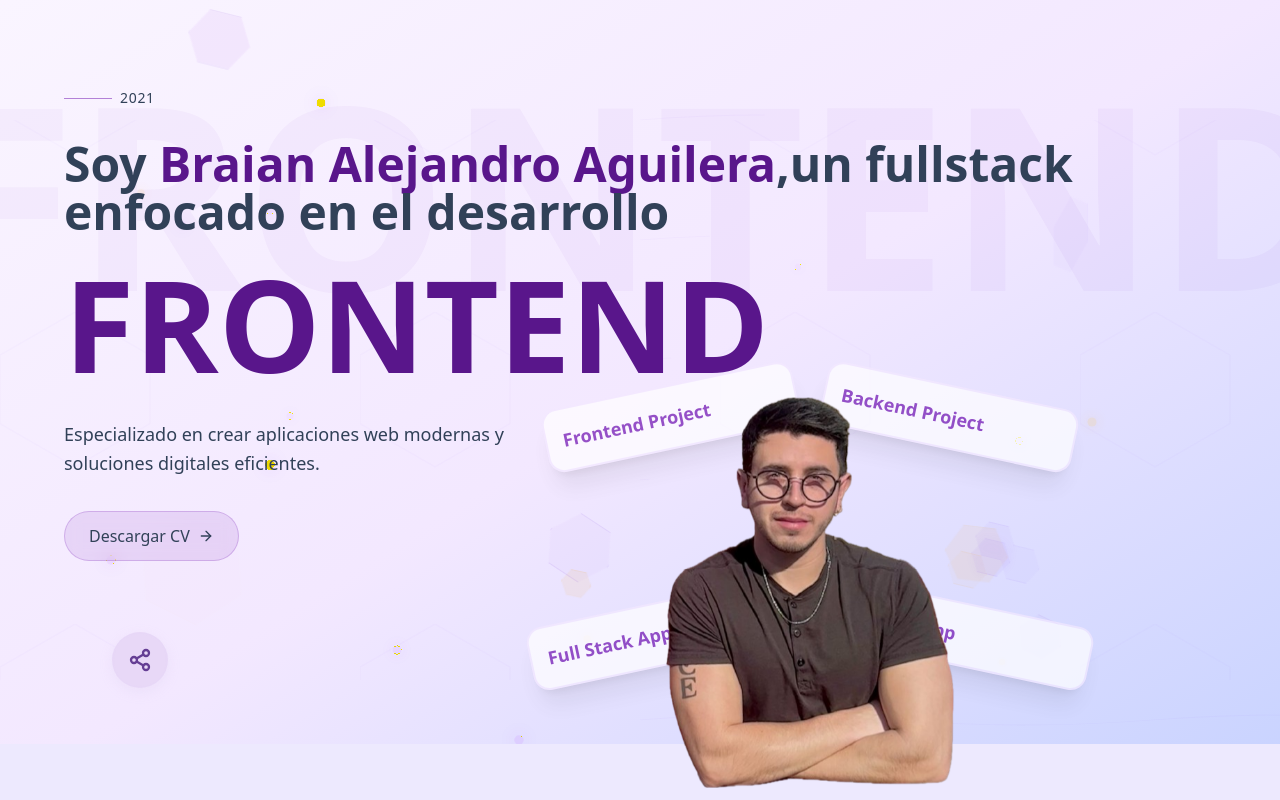
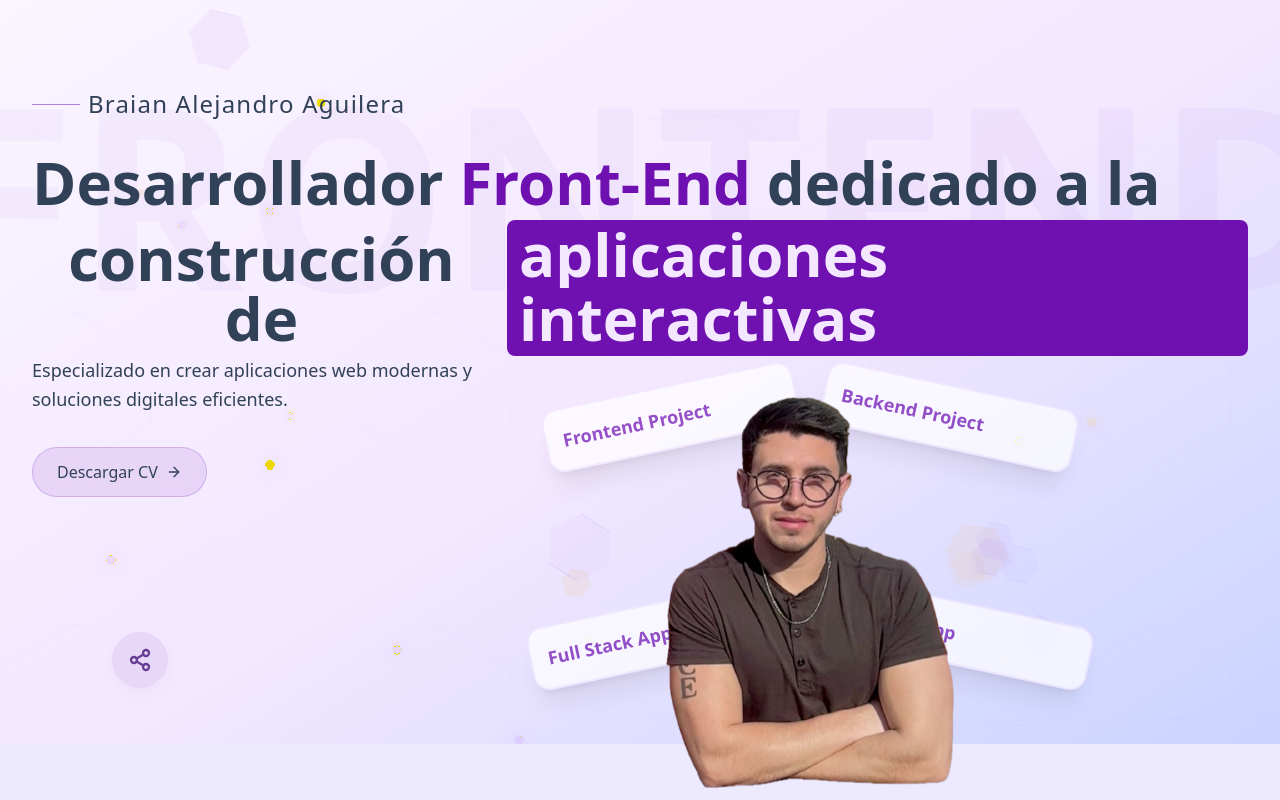
Before and after one commit to braguilera/portfolio, a React (Vite) app: page / in a window 1280 px wide. Shown: the top 800 px of the page. Built offline with nearby package versions, Linux system fonts and the light colour scheme.

Commit message:
Texto rotativo implementado

```diff
--- a/src/components/sections/Hero.jsx
+++ b/src/components/sections/Hero.jsx
@@ -5,6 +5,7 @@
 import CardExperienceFloating from "../ui/CardExperienceFloating"
 import BraianImg from "../../assets/images/Braian.png"
 import ButtonSocial from "../ui/ButtonSocial"
+import RotatingText from "../ui/RotatingText"
 
 const Hero = () => {
   const [isHovered, setIsHovered] = useState(false)
@@ -85,27 +86,35 @@
     <div className="h-[90vh] w-screen flex justify-center relative px-8 py-4 text-slate-700">
       <GeometricShapes />
 
-      <div className="w-6xl my-12 flex flex-col">
+      <div className="w-7xl my-12 flex flex-col">
         <div className="mb-8 flex items-center space-x-2">
           <div className="h-px w-12 bg-purple-800/50"></div>
-          <span className="text-sm font-light tracking-wider">2021</span>
+          <span className="text-2xl font-light tracking-wider">Braian Alejandro Aguilera</span>
         </div>
 
-        <motion.h1
-          className="w-full text-5xl font-bold mb-6"
+        <motion.h2
+          className="w-full text-6xl font-bold mb-2"
           initial={{ opacity: 0, y: 20 }}
           animate={{ opacity: 1, y: 0 }}
         >
-          Soy <span className="text-purple-900">Braian Alejandro Aguilera</span>,un fullstack enfocado en el desarrollo
-        </motion.h1>
+          Desarrollador <span className="text-purple-800">Front-End</span> dedicado a la
+        </motion.h2>
 
-        <motion.h2
-          className="text-9xl font-bold mb-8 text-purple-900"
-          initial={{ opacity: 0 }}
-          animate={{ opacity: 1 }}
-        >
-          FRONTEND
-        </motion.h2>
+        <article className="w-fit flex text-center items-center gap-4 text-6xl font-bold">
+          <h1>construcción de </h1>
+          <RotatingText
+            texts={['interfaces modernas', 'aplicaciones interactivas', 'soluciones digitales']}
+            mainClassName="px-2 sm:px-2 md:px-3 bg-purple-800 text-purple-100 overflow-hidden py-0.5 sm:py-1 justify-center rounded-lg"
+            staggerFrom={"last"}
+            initial={{ y: "100%" }}
+            animate={{ y: 0 }}
+            exit={{ y: "-120%" }}
+            staggerDuration={0.025}
+            splitLevelClassName="overflow-hidden pb-0.5 sm:pb-1 md:pb-1"
+            transition={{ type: "spring", damping: 30, stiffness: 400 }}
+            rotationInterval={3000}
+          />
+        </article>
 
         <motion.p
           className="mb-8 text-lg font-light leading-relaxed max-w-md"
--- /dev/null
+++ b/src/components/ui/RotatingText.jsx
@@ -0,0 +1,209 @@
+import { forwardRef, useCallback, useEffect, useImperativeHandle, useMemo, useState,} from "react";
+import { motion, AnimatePresence } from "framer-motion";
+
+function cn(...classes) {
+  return classes.filter(Boolean).join(" ");
+}
+
+const RotatingText = forwardRef((props, ref) => {
+  const {
+    texts,
+    transition = { type: "spring", damping: 25, stiffness: 300 },
+    initial = { y: "100%", opacity: 0 },
+    animate = { y: 0, opacity: 1 },
+    exit = { y: "-120%", opacity: 0 },
+    animatePresenceMode = "wait",
+    animatePresenceInitial = false,
+    rotationInterval = 2000,
+    staggerDuration = 0,
+    staggerFrom = "first",
+    loop = true,
+    auto = true,
+    splitBy = "characters",
+    onNext,
+    mainClassName,
+    splitLevelClassName,
+    elementLevelClassName,
+    ...rest
+  } = props;
+
+  const [currentTextIndex, setCurrentTextIndex] = useState(0);
+
+  const splitIntoCharacters = (text) => {
+    if (typeof Intl !== "undefined" && Intl.Segmenter) {
+      const segmenter = new Intl.Segmenter("en", { granularity: "grapheme" });
+      return Array.from(segmenter.segment(text), (segment) => segment.segment);
+    }
+    return Array.from(text);
+  };
+
+  const elements = useMemo(() => {
+    const currentText = texts[currentTextIndex];
+    if (splitBy === "characters") {
+      const words = currentText.split(" ");
+      return words.map((word, i) => ({
+        characters: splitIntoCharacters(word),
+        needsSpace: i !== words.length - 1,
+      }));
+    }
+    if (splitBy === "words") {
+      return currentText.split(" ").map((word, i, arr) => ({
+        characters: [word],
+        needsSpace: i !== arr.length - 1,
+      }));
+    }
+    if (splitBy === "lines") {
+      return currentText.split("\n").map((line, i, arr) => ({
+        characters: [line],
+        needsSpace: i !== arr.length - 1,
+      }));
+    }
+    // For a custom separator
+    return currentText.split(splitBy).map((part, i, arr) => ({
+      characters: [part],
+      needsSpace: i !== arr.length - 1,
+    }));
+  }, [texts, currentTextIndex, splitBy]);
+
+  const getStaggerDelay = useCallback(
+    (index, totalChars) => {
+      const total = totalChars;
+      if (staggerFrom === "first") return index * staggerDuration;
+      if (staggerFrom === "last") return (total - 1 - index) * staggerDuration;
+      if (staggerFrom === "center") {
+        const center = Math.floor(total / 2);
+        return Math.abs(center - index) * staggerDuration;
+      }
+      if (staggerFrom === "random") {
+        const randomIndex = Math.floor(Math.random() * total);
+        return Math.abs(randomIndex - index) * staggerDuration;
+      }
+      return Math.abs(staggerFrom - index) * staggerDuration;
+    },
+    [staggerFrom, staggerDuration]
+  );
+
+  const handleIndexChange = useCallback(
+    (newIndex) => {
+      setCurrentTextIndex(newIndex);
+      if (onNext) onNext(newIndex);
+    },
+    [onNext]
+  );
+
+  const next = useCallback(() => {
+    const nextIndex =
+      currentTextIndex === texts.length - 1
+        ? loop
+          ? 0
+          : currentTextIndex
+        : currentTextIndex + 1;
+    if (nextIndex !== currentTextIndex) {
+      handleIndexChange(nextIndex);
+    }
+  }, [currentTextIndex, texts.length, loop, handleIndexChange]);
+
+  const previous = useCallback(() => {
+    const prevIndex =
+      currentTextIndex === 0
+        ? loop
+          ? texts.length - 1
+          : currentTextIndex
+        : currentTextIndex - 1;
+    if (prevIndex !== currentTextIndex) {
+      handleIndexChange(prevIndex);
+    }
+  }, [currentTextIndex, texts.length, loop, handleIndexChange]);
+
+  const jumpTo = useCallback(
+    (index) => {
+      const validIndex = Math.max(0, Math.min(index, texts.length - 1));
+      if (validIndex !== currentTextIndex) {
+        handleIndexChange(validIndex);
+      }
+    },
+    [texts.length, currentTextIndex, handleIndexChange]
+  );
+
+  const reset = useCallback(() => {
+    if (currentTextIndex !== 0) {
+      handleIndexChange(0);
+    }
+  }, [currentTextIndex, handleIndexChange]);
+
+  useImperativeHandle(
+    ref,
+    () => ({
+      next,
+      previous,
+      jumpTo,
+      reset,
+    }),
+    [next, previous, jumpTo, reset]
+  );
+
+  useEffect(() => {
+    if (!auto) return;
+    const intervalId = setInterval(next, rotationInterval);
+    return () => clearInterval(intervalId);
+  }, [next, rotationInterval, auto]);
+
+  return (
+    <motion.span
+      className={cn(
+        "flex flex-wrap whitespace-pre-wrap relative",
+        mainClassName
+      )}
+      {...rest}
+      layout
+      transition={transition}
+    >
+      {/* Screen-reader only text */}
+      <span className="sr-only">{texts[currentTextIndex]}</span>
+      <AnimatePresence mode={animatePresenceMode} initial={animatePresenceInitial}>
+        <motion.div
+          key={currentTextIndex}
+          className={cn(
+            splitBy === "lines"
+              ? "flex flex-col w-full"
+              : "flex flex-wrap whitespace-pre-wrap relative"
+          )}
+          layout
+          aria-hidden="true"
+        >
+          {elements.map((wordObj, wordIndex, array) => {
+            const previousCharsCount = array
+              .slice(0, wordIndex)
+              .reduce((sum, word) => sum + word.characters.length, 0);
+            return (
+              <span key={wordIndex} className={cn("inline-flex", splitLevelClassName)}>
+                {wordObj.characters.map((char, charIndex) => (
+                  <motion.span
+                    key={charIndex}
+                    initial={initial}
+                    animate={animate}
+                    exit={exit}
+                    transition={{
+                      ...transition,
+                      delay: getStaggerDelay(
+                        previousCharsCount + charIndex,
+                        array.reduce((sum, word) => sum + word.characters.length, 0)
+                      ),
+                    }}
+                    className={cn("inline-block", elementLevelClassName)}
+                  >
+                    {char}
+                  </motion.span>
+                ))}
+                {wordObj.needsSpace && <span className="whitespace-pre"> </span>}
+              </span>
+            );
+          })}
+        </motion.div>
+      </AnimatePresence>
+    </motion.span>
+  );
+});
+
+RotatingText.displayName = "RotatingText";
+export default RotatingText;
```
